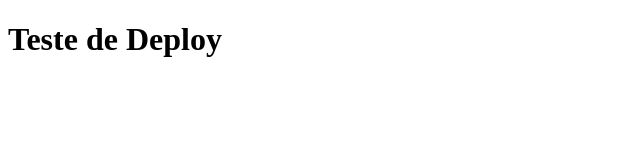
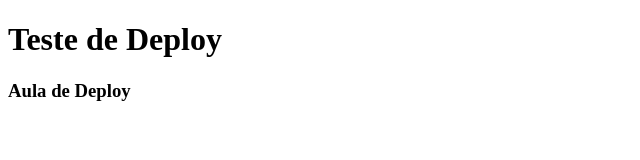
Before and after one commit to HenriqueBarbosaSJr/projetoNew, a website: page index.html in a window 1280 px wide. Shown: the whole page, without its empty margins (0-640 px from the left). Drawn offline with Linux system fonts and the light colour scheme.

Commit message:
Atualização

```diff
--- a/index.html
+++ b/index.html
@@ -7,5 +7,7 @@
 </head>
 <body>
     <h1>Teste de Deploy</h1>
+
+    <h3>Aula de Deploy</h3>
 </body>
 </html>
```
